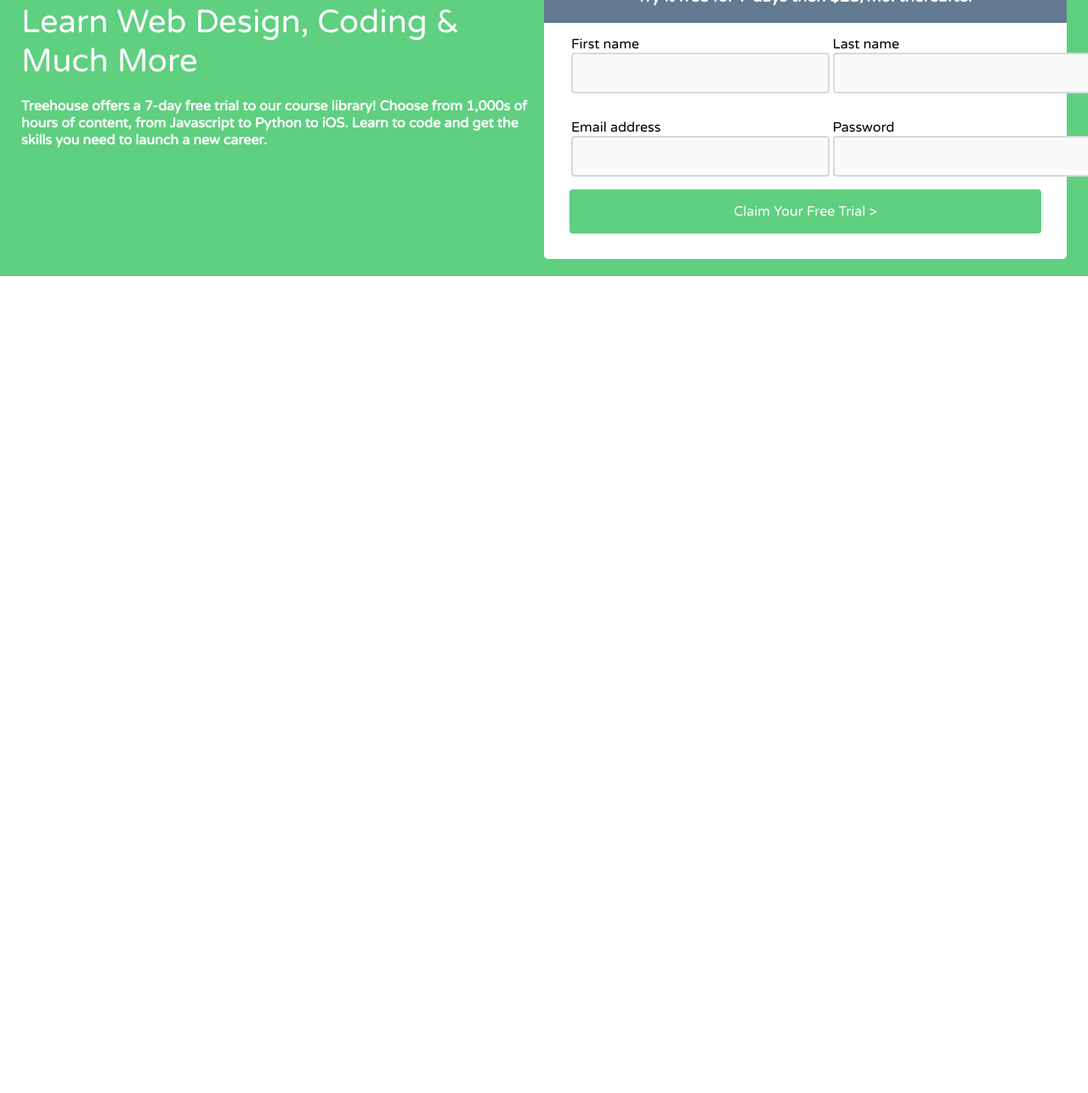
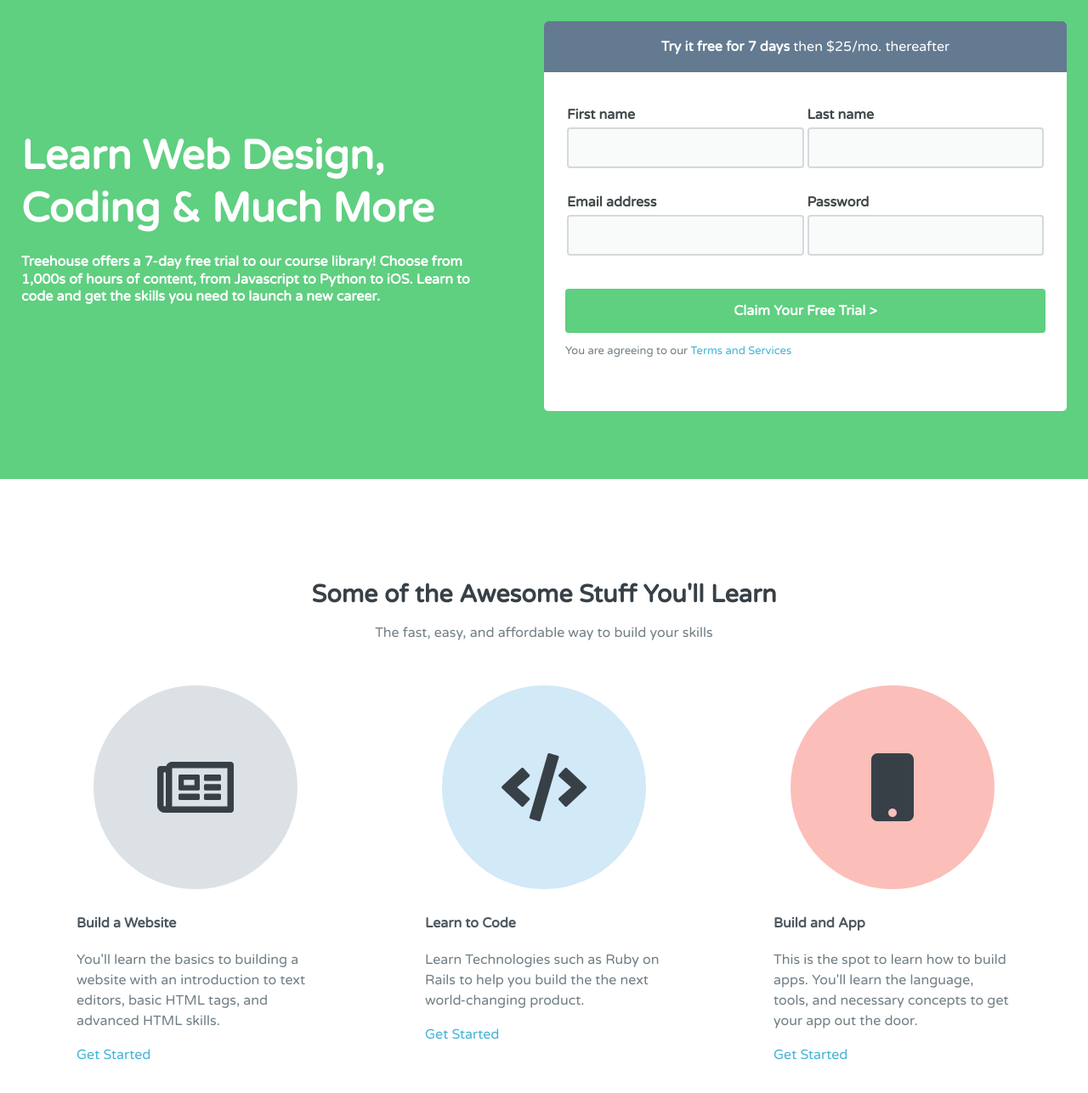
Before and after one commit to sethrandalldev/treehouse-clone, a plain HTML site: page index.html in a window 1280 px wide. Shown: the part 127-1414 px from the top of the page at 85% size. Before the commit the page ends 800 px from the top, so only its background shows below. Drawn offline with Linux system fonts and the light colour scheme.

Commit message:
added skills section

```diff
--- a/css/style.css
+++ b/css/style.css
@@ -57,6 +57,7 @@ textarea, input, button {
 }
 
 .header h1 {
+  color: #5fcf80;
   float: left;
   margin: 15px 0;
 }
@@ -89,19 +90,23 @@ textarea, input, button {
 
 .fold {
   background: #5fcf80;
-  padding-top: 20px;
-  padding-bottom: 20px;
+  padding-top: 80px;
+  padding-bottom: 80px;
 }
 .fold .text {
   color: #fff;
+  margin-top: 80px;
+  padding-right: 50px;
 }
 .fold .text h3 {
-  font-size: 38px;
-  font-weight: normal;
+  font-size: 3rem;
+  font-weight:bold;
+  line-height: 1.3em;
   margin-bottom: 20px;
 }
 .fold .text p {
   font-weight: bold;
+  line-height: 1.3;
 }
 .fold .form {
   background: #FFF;
@@ -111,13 +116,26 @@ textarea, input, button {
   background: #637a91;
   border-radius: 5px 5px 0 0;
   color: #fff;
+  font-size: 1rem;
   margin: 0;
+  margin-bottom: 25px;
   padding: 20px;
   text-align: center;
 }
+.fold .form-header span {
+  font-weight: normal;
+}
 .fold .input-row {
-  margin: 0 30px;
-  width: 100%;
+  margin: 25px;
+  min-height: 75px;
+}
+.fold input,
+.fold label {
+  font-weight: bold;
+}
+.fold label {
+  color: #40484a;
+  margin-bottom: 5px;
 }
 .fold .half-input {
   float: left;
@@ -140,7 +158,8 @@ textarea, input, button {
   border-color: #8c9aa6;
 }
 .fold .submit-section {
-  padding: 30px;
+  margin: 20px 0;
+  padding: 30px 25px;
 }
 .fold .submit-section input {
   background-color: #5fcf80;
@@ -153,3 +172,64 @@ textarea, input, button {
 .fold .submit-section input:hover {
   background-color: #34ad58;
 }
+.fold .submit-section p {
+  color: #717f86;
+  font-size: 13px;
+}
+.fold .submit-section a {
+  color: #42b4d6;
+  text-decoration: none;
+}
+.skills {
+  padding: 90px 0;
+}
+.skills .one {
+  text-align: center;
+}
+.skills h3 {
+  color: #384047;
+  font-size: 1.8em;
+  margin-bottom: 10px;
+}
+.skills .one p {
+  margin-bottom: 50px;
+  max-width: none;
+}
+.skills .font {
+  border-radius: 50%;
+  margin: 0 auto;
+  text-align: center;
+  height: 240px;
+  width: 240px;
+}
+.skills i {
+  color: #384047;
+  padding: 80px 0;
+}
+.skills .one-third:first-child .font {
+ background-color: #DCE1E5;
+}
+.skills .one-third:nth-child(2) .font {
+  background-color: #D2E9F8;
+}
+.skills .one-third:last-child .font {
+  background-color: #FCBEB9;
+}
+.skills h4,
+.skills p {
+  margin-left: auto;
+  margin-right: auto;
+  max-width: 280px;
+}
+.skills h4 {
+  color: #4c5760;
+  margin-top: 30px;
+}
+.skills p {
+  color: #717f86;
+  line-height: 1.5em;
+}
+.skills a {
+  color: #42b4d6;
+  text-decoration: none;
+}
--- a/index.html
+++ b/index.html
@@ -6,6 +6,8 @@
     <link rel="stylesheet" href="css/normalize.min.css">
     <link href="https://fonts.googleapis.com/css?family=Varela+Round" rel="stylesheet">
     <link rel="stylesheet" href="css/style.css">
+    <link rel="stylesheet" href="https://use.fontawesome.com/releases/v5.0.8/css/all.css" integrity="sha384-3AB7yXWz4OeoZcPbieVW64vVXEwADiYyAEhwilzWsLw+9FgqpyjjStpPnpBO8o8S" crossorigin="anonymous">
+
 </head>
 <body>
     <section>
@@ -36,7 +38,7 @@
             </div>
             <div class="half column form">
                 <form>
-                    <h3 class="form-header">Try it free for 7 days then $25/mo. thereafter</h3>
+                    <h3 class="form-header">Try it free for 7 days <span>then $25/mo. thereafter</span></h3>
                     <div class="input-row">
                         <div class="half-input">
                             <label for="firstname">First name</label>
@@ -59,12 +61,68 @@
                     </div>
                     <div class="submit-section">
                         <input type="submit" value="Claim Your Free Trial >">
+                        <p>You are agreeing to our <a href="#/">Terms and Services</a></p>
                     </div>
                 </form>
             </div>
         </div>
     </div>
     </section>
+    <section class="skills">
+        <div class="container">
+            <div class="row">
+                <div class="one column">
+                    <h3>Some of the Awesome Stuff You'll Learn</h3>
+                    <p>The fast, easy, and affordable way to build your skills</p>
+                </div>
+            </div>
+            <div class="row">
+                <div class="one-third column">
+                    <div class="font">
+                    <i class="far fa-newspaper fa-5x"></i>
+                    </div>
+                    <h4>Build a Website</h4>
+                    <p>
+                    You'll learn the basics to building a website with an introduction
+                    to text editors, basic HTML tags, and advanced HTML skills.
+                    </p>
+                    <p><a href="#/">Get Started</a></p>
+                </div>
+                <div class="one-third column">
+                    <div class="font">
+                    <i class="fas fa-code fa-5x"></i>
+                    </div>
+                    <h4>Learn to Code</h4>
+                    <p>
+                    Learn Technologies such as Ruby on Rails to help you build the
+                    the next world-changing product.
+                    </p>
+                    <p><a href="#/">Get Started</a></p>
+                </div>
+                <div class="one-third column">
+                    <div class="font">
+                    <i class="fas fa-mobile fa-5x"></i>
+                    </div>
+                    <h4>Build and App</h4>
+                    <p>
+                    This is the spot to learn how to build apps. You'll learn the
+                    language, tools, and necessary concepts to get your app out the door.
+                    </p>
+                    <p><a href="#/">Get Started</a></p>
+                </div>
+            </div>
+        </div>
+    </section>
+    <section class="clients">
+        <div class="container">
+            <div class="row">
+
+            </div>
+            <div class="row">
+
+            </div>
+        </div>
+    </section>
 
     <script src="js/jquery.min.js"></script>
     <script src="js/scripts.js"></script>
```
